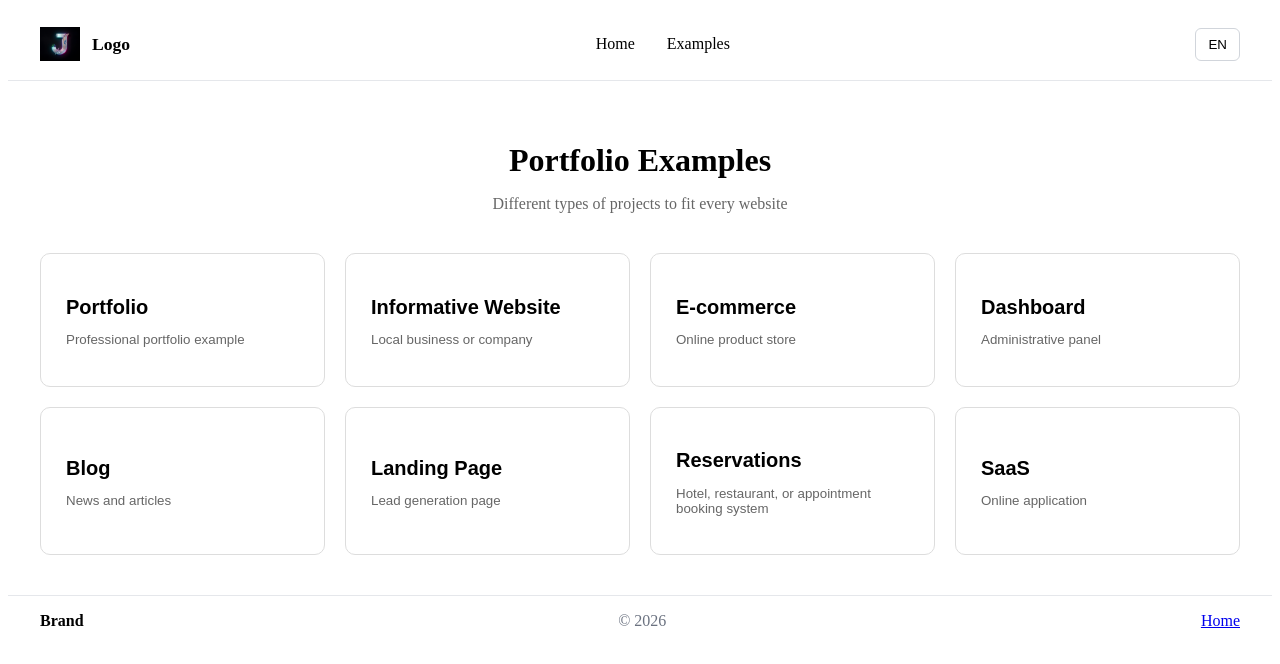
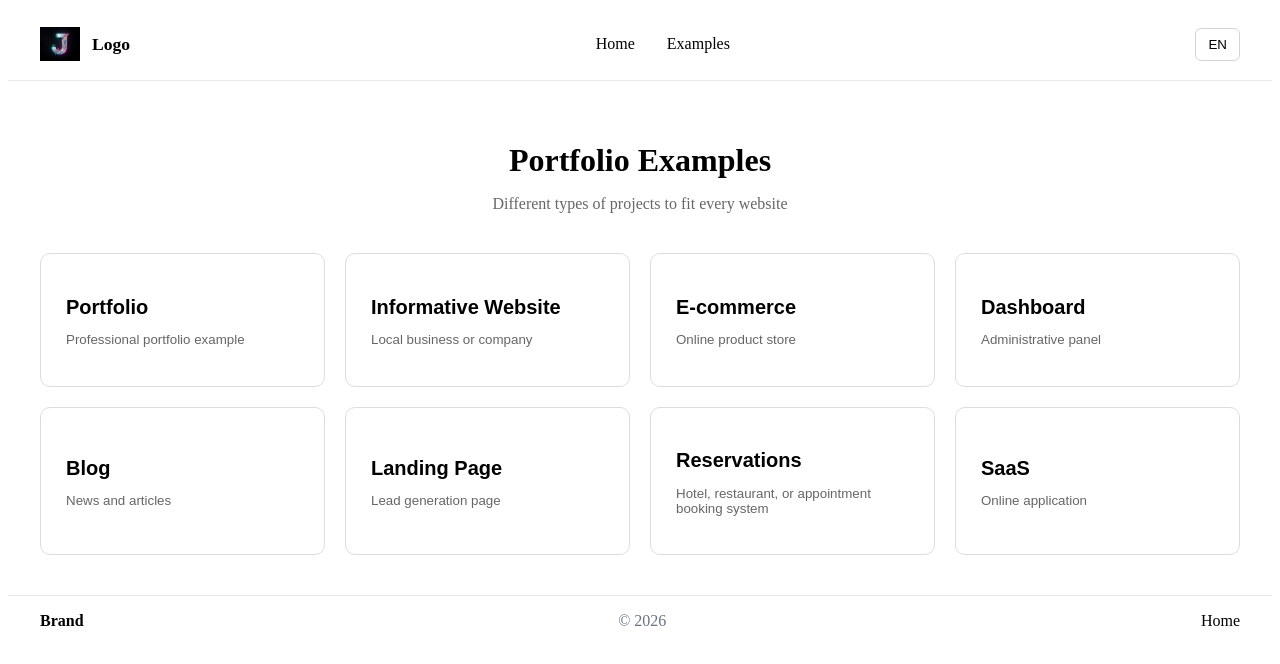
Before and after one commit to HectorJarque/Cero, an Angular app in the folder frontend/Cero-front/: page / in a window 1280 px wide. Shown: the top 664 px of the page. Built offline with nearby package versions, Linux system fonts and the light colour scheme.

Commit message:
[main]: fix footer css

```diff
--- a/frontend/Cero-front/src/app/core/layout/footer/footer.component.css
+++ b/frontend/Cero-front/src/app/core/layout/footer/footer.component.css
@@ -25,6 +25,22 @@
   color: #6b7280;
 }
 
+.footer-entero a {
+  text-decoration: none;
+  color: inherit;
+}
+.footer-entero a:visited {
+  color: inherit;
+}
+
+.footer-entero a:hover {
+  text-decoration: none;
+}
+
+.footer-entero a:active {
+  color: inherit;
+}
+
 @media (max-width: 768px) {
   .footer-alineacion {
     flex-direction: column;
```
